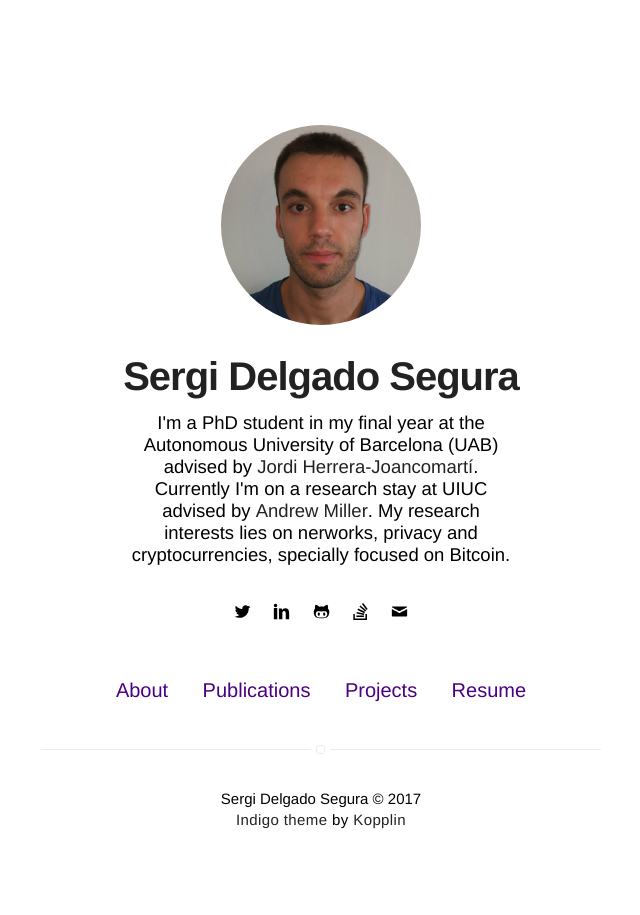
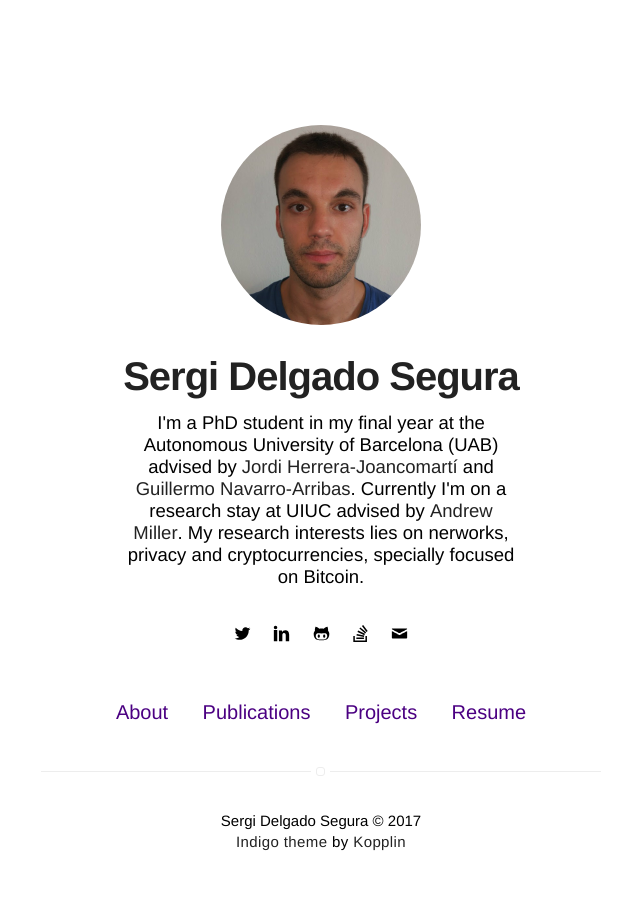
Before and after one commit to sr-gi/me, a Jekyll site: the page built from index.html, in a window 1280 px wide. Shown: the whole page, without its empty margins (319-959 px from the left). Built offline with Jekyll 4.4.1, drawn with Linux system fonts in a browser that asks for light colours.

Commit message:
Updates bio

```diff
--- a/_config.yml
+++ b/_config.yml
@@ -1,6 +1,6 @@
 # main text of home
 name: Sergi Delgado Segura
-bio: I'm a PhD student in my final year at the Autonomous University of Barcelona (UAB) advised by <a class='link' href='http://www.deic.uab.cat/~jherrera/'>Jordi Herrera-Joancomartí</a>. Currently I'm on a research stay at UIUC advised by <a class='link' href='http://soc1024.ece.illinois.edu'>Andrew Miller</a>. My research interests lies on nerworks, privacy and cryptocurrencies, specially focused on Bitcoin.
+bio: I'm a PhD student in my final year at the Autonomous University of Barcelona (UAB) advised by <a class='link' href='http://www.deic.uab.cat/~jherrera/'>Jordi Herrera-Joancomartí</a> and <a class='link' href='http://www.deic.uab.cat/~guille/'>Guillermo Navarro-Arribas</a>. Currently I'm on a research stay at UIUC advised by <a class='link' href='http://soc1024.ece.illinois.edu'>Andrew Miller</a>. My research interests lies on nerworks, privacy and cryptocurrencies, specially focused on Bitcoin.
 # twitter summary info
 description: Sergi's personal webpage.
 
```
